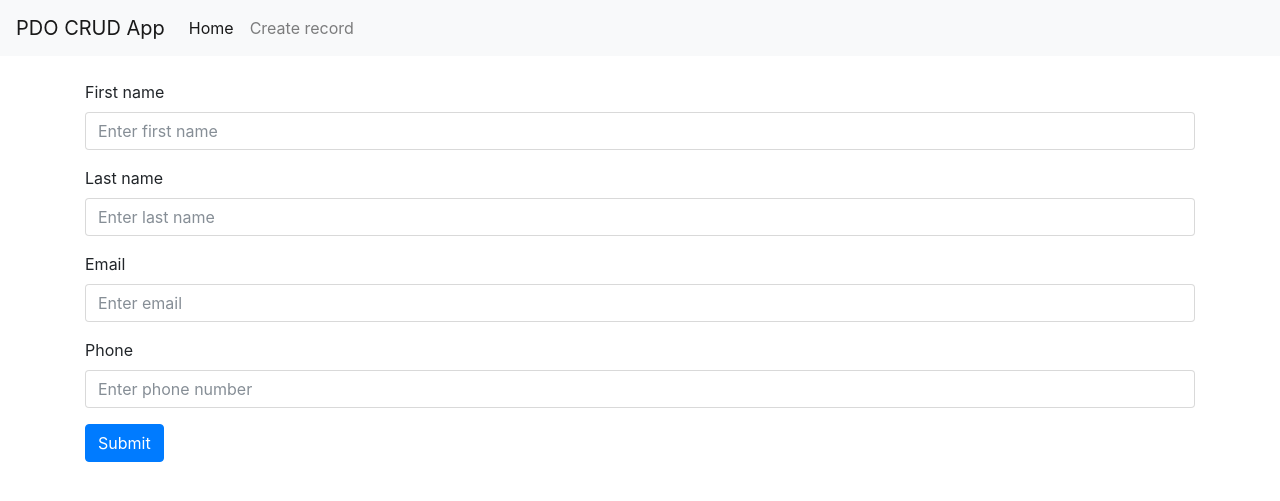
After one commit to ben-woolnough/PDO-CRUD-app, a PHP site: page /create-record.php in a window 1280 px wide. The commit adds this page. Shown: the top 501 px of the page. Run offline with PHP 8.4, Linux system fonts and the light colour scheme; some libraries are stand-ins or nearby versions.

Commit message:
Alerts added

```diff
--- /dev/null
+++ b/create-record.php
@@ -0,0 +1,47 @@
+<?php include 'include/header.php'; ?>
+<?php include 'include/alerts.php'; ?>
+<?php include 'connect.php'; ?>
+
+
+<?php
+if (isset($_POST['submit'])) {
+
+    include 'Crud.php';
+    $crud = new Crud($db);
+
+    $firstname = $_POST['first-name'];
+    $lastname = $_POST['last-name'];
+    $email = $_POST['email'];
+    $phone = $_POST['phone'];
+
+    if ($crud->create($firstname, $lastname, $email, $phone)) {
+        header('location: create-record.php?create-success');
+    } else {
+        header('location: create-record.php?create-fail');
+    }
+}
+?>
+
+<div class="container">
+  <form method="post">
+    <div class="form-group">
+      <label for="first-name">First name</label>
+      <input type="text" name="first-name" class="form-control" id="first-name" placeholder="Enter first name" required="required">
+    </div>
+    <div class="form-group">
+      <label for="last-name">Last name</label>
+      <input type="text" name="last-name" class="form-control" id="last-name" placeholder="Enter last name" required="required">
+    </div>
+    <div class="form-group">
+      <label for="email">Email</label>
+      <input type="email" name="email" class="form-control" id="email" placeholder="Enter email" required="required">
+    </div>
+    <div class="form-group">
+      <label for="phone">Phone</label>
+      <input type="text" name="phone" class="form-control" id="phone" placeholder="Enter phone number" required="required">
+    </div>
+    <button type="submit" name="submit" class="btn btn-primary">Submit</button>
+  </form>
+</div>
+
+<?php include 'include/footer.php' ?>
--- a/include/alerts.php
+++ b/include/alerts.php
@@ -29,3 +29,19 @@
     </div>
   </div>
 <?php endif; ?>
+
+<?php if (isset($_GET['create-success'])) : ?>
+  <div class="container">
+    <div class="alert alert-success" role="alert">
+      Record created!
+    </div>
+  </div>
+<?php endif; ?>
+
+<?php if (isset($_GET['create-fail'])) : ?>
+  <div class="container">
+    <div class="alert alert-danger" role="alert">
+      Error creating record.
+    </div>
+  </div>
+<?php endif; ?>
--- a/include/header.php
+++ b/include/header.php
@@ -20,7 +20,7 @@
         <a class="nav-link" href="index.php">Home <span class="sr-only">(current)</span></a>
       </li>
       <li class="nav-item">
-        <a class="nav-link" href="add-record.php">Add record</a>
+        <a class="nav-link" href="create-record.php">Create record</a>
       </li>
     </ul>
   </div>
```
Also changed, not shown: add-record.php (deleted, +0 -46 lines).
